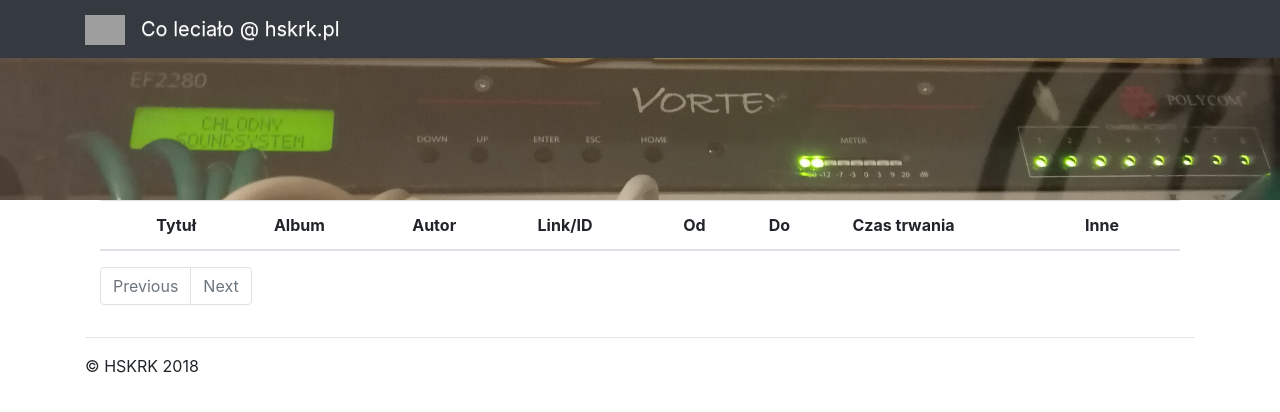
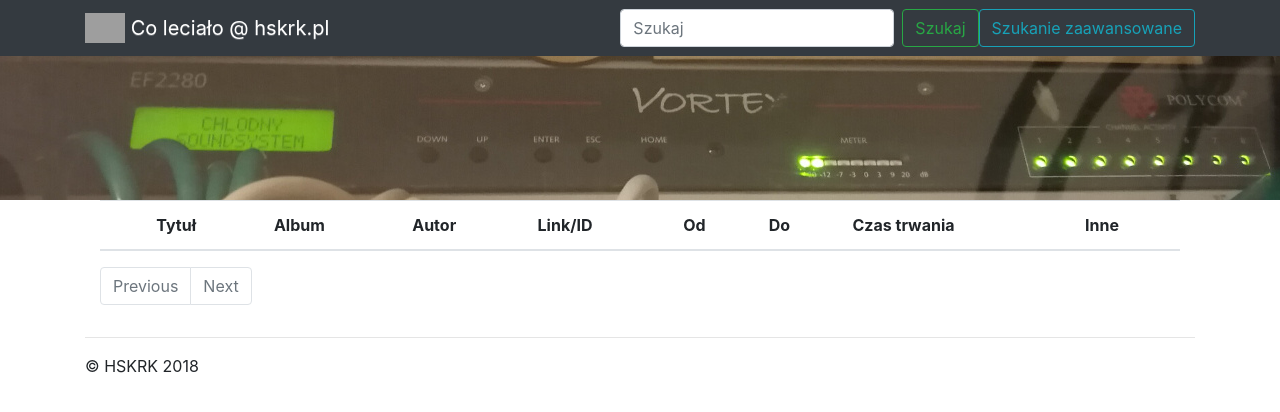
Before and after one commit to HackerspaceKRK/coolsoundsystem_musicarchive, a Flask app: page / in a window 1280 px wide. Shown: the top 412 px of the page. Run offline with Flask 2, Linux system fonts and the light colour scheme; data that the repository does not hold is empty; some libraries are stand-ins or nearby versions; grey boxes are pictures that could not be loaded.

Commit message:
some new features mocks

```diff
--- a/flask/app/templates/base.html
+++ b/flask/app/templates/base.html
@@ -25,17 +25,29 @@
 <body>
   <nav class="navbar navbar-dark bg-dark fixed-top navbar-expand-md" role="navigation">
     <div class="container">
+      <a href="{{ url_for('index') }}" class="navbar-brand mr-3">
+        <img  class="d-inline-block align-top" src="https://static.hskrk.pl/avatarb.svg" width="40px">
+        Co leciało @ hskrk.pl
+      </a>
       <button type="button" class="navbar-toggler collapsed" data-toggle="collapse" data-target="#navbar" aria-expanded="false" aria-controls="navbar">
         <span class="sr-only">Toggle navigation</span>&#x2630;
       </button>
-      <a href="{{ url_for('index') }}" class="navbar-brand mr-3">
-        <img class="" src="https://static.hskrk.pl/avatarb.svg" width="40px">
-      </a>
-      <a class="navbar-brand" href="{{ url_for('index') }}">
-        Co leciało @ hskrk.pl
-      </a>
+
+      <div class="collapse navbar-collapse" id="navbarNavDropdown">
+        <ul class="navbar-nav">
+          <!-- <li class="nav-item active">
+            <a class="nav-link" href="#">Strona główna<span class="sr-only">(current)</span></a>
+          </li> -->
+        </ul>
+      </div>
+
 
       <div id="navbar" class="navbar-collapse collapse"></div>
+      <form class="form-inline">
+        <input class="form-control mr-sm-2" type="search" placeholder="Szukaj" aria-label="Search">
+        <button class="btn btn-outline-success my-2 my-sm-0" type="submit">Szukaj</button>
+        <button class="btn btn-outline-info my-2 my-sm-0" type="submit">Szukanie zaawansowane</button>
+      </form>
       <!--/.navbar-collapse -->
     </div>
   </nav>
```
